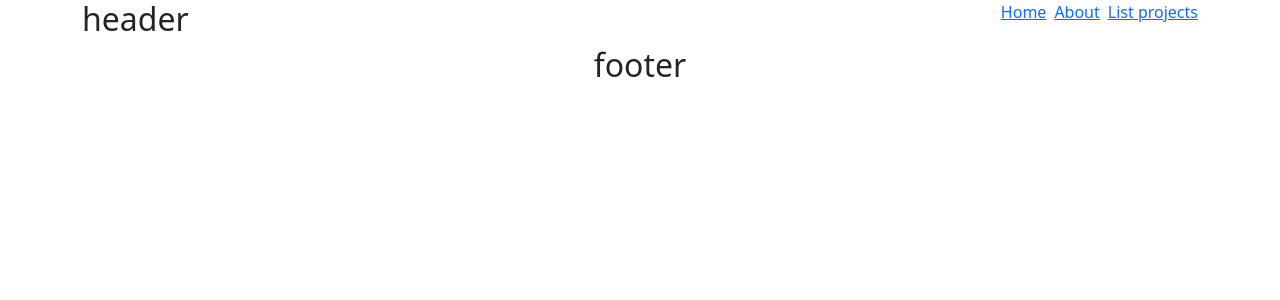
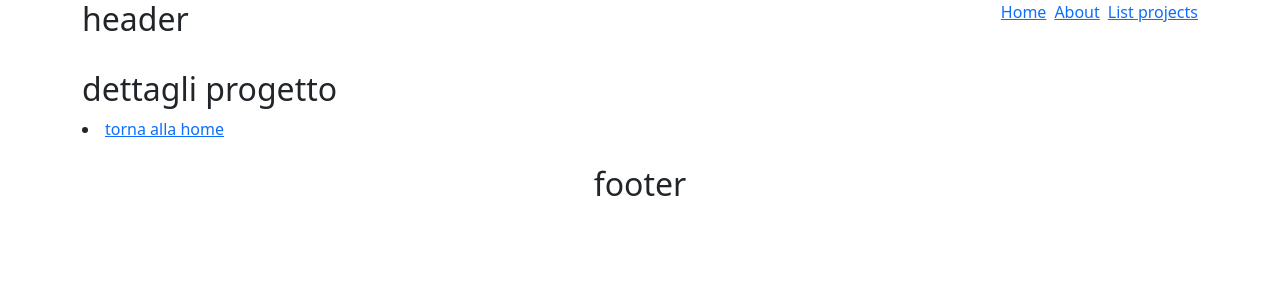
Before and after one commit to AndreaGul/vite-boolfolio, a Vue app: page /projects/1 in a window 1280 px wide. Shown: the top 300 px of the page. Built offline with nearby package versions, Linux system fonts and the light colour scheme.

Commit message:
feat:foure link per andare ai dettagli del progetto

```diff
--- a/src/components/AppHeader.vue
+++ b/src/components/AppHeader.vue
@@ -12,7 +12,7 @@ export default {
     <div>
       <ul class="list-unstyled d-flex gap-2">
         <li><router-link :to="{ name: 'home' }">Home</router-link></li>
-        <li><router-link :to="{ name: 'project' }">About</router-link></li>
+        <li><router-link :to="{ name: 'about' }">About</router-link></li>
         <li>
           <router-link :to="{ name: 'projects' }">List projects</router-link>
         </li>
--- a/src/components/ProjectCard.vue
+++ b/src/components/ProjectCard.vue
@@ -19,7 +19,12 @@ export default {
       <p class="card-text">
         {{ projectContent }}
       </p>
-      <a href="#" class="btn btn-primary">Go somewhere</a>
+
+      <router-link
+        :to="{ name: 'single-project', params: { slug: project.slug } }"
+      >
+        Dettagli
+      </router-link>
     </div>
   </div>
 </template>
--- /dev/null
+++ b/src/pages/ProjectDetail.vue
@@ -0,0 +1,14 @@
+<script>
+export default {
+  name: 'ProjectDetail',
+  created() {
+    console.log(this.$route);
+  },
+};
+</script>
+<template>
+  <div class="container my-4">
+    <h2>dettagli progetto</h2>
+    <li><router-link :to="{ name: 'home' }">torna alla home</router-link></li>
+  </div>
+</template>
--- a/src/route.js
+++ b/src/route.js
@@ -2,6 +2,7 @@ import { createRouter, createWebHistory } from 'vue-router';
 import AppHome from './pages/AppHome.vue';
 import AppAbout from './pages/AppAbout.vue';
 import ListProject from './pages/ListProject.vue';
+import ProjectDetail from './pages/ProjectDetail.vue';
 const router = createRouter({
   history: createWebHistory(),
   routes: [
@@ -17,8 +18,13 @@ const router = createRouter({
     },
     {
       path: '/about',
-      name: 'project',
+      name: 'about',
       component: AppAbout,
+    },
+    {
+      path: '/projects/:slug',
+      name: 'single-project',
+      component: ProjectDetail,
     },
   ],
 });
```
